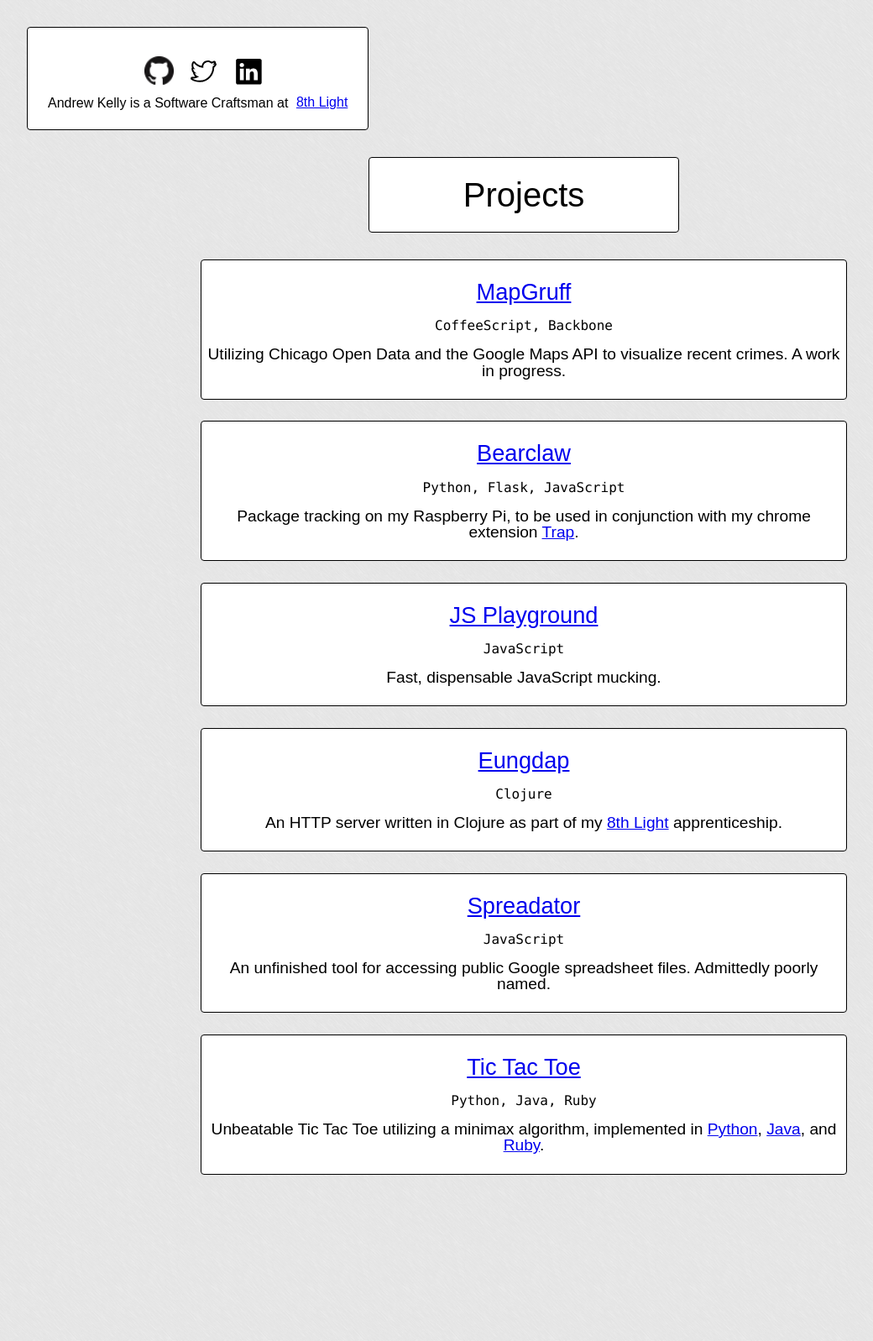
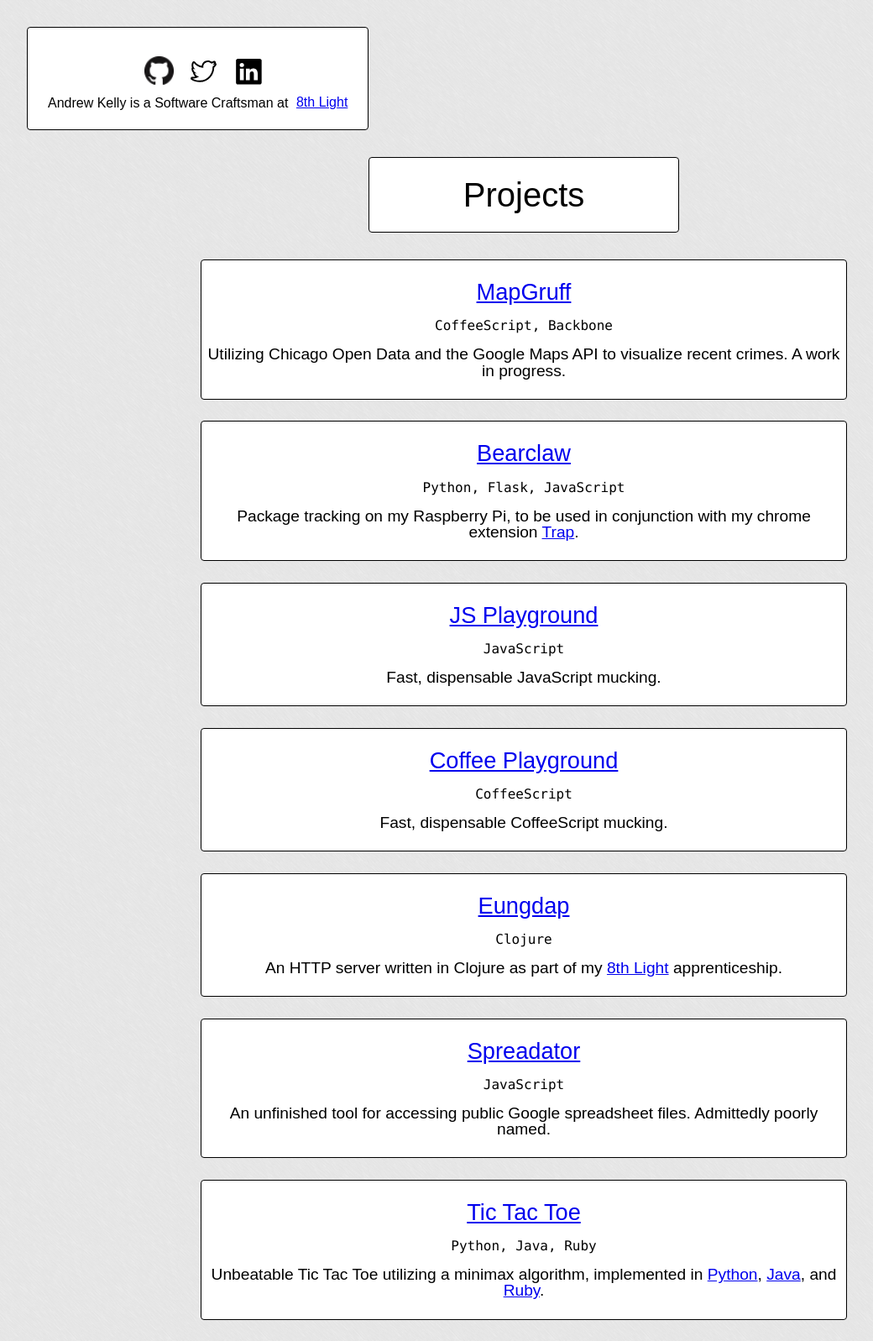
Before and after one commit to kellyaj/kellyaj.github.io, a Jekyll site: the page built from index.html, in a window 1280 px wide. Shown: the whole page at 84% size, without its empty margins (16-1056 px from the left). Built offline with Jekyll 4.4.1, drawn with Linux system fonts in a browser that asks for light colours; Markdown is read by kramdown in place of the engine named in the settings; before the commit the page ends 1424 px from its top, so only the background shows below that.

Commit message:
adds coffee playground

```diff
--- a/index.html
+++ b/index.html
@@ -22,6 +22,11 @@ title: Projects by Andrew Kelly
         <p>Fast, dispensable JavaScript mucking.</p>
       </li>
       <li class="project-item">
+        <h2> <a href="https://github.com/kellyaj/coffee_playground">Coffee Playground</a> </h2>
+        <h3>CoffeeScript</h3>
+        <p>Fast, dispensable CoffeeScript mucking.</p>
+      </li>
+      <li class="project-item">
         <h2> <a href="https://github.com/kellyaj/eungdap">Eungdap</a> </h2>
         <h3>Clojure</h3>
         <p>An HTTP server written in Clojure as part of my <a href="http://8thlight.com/">8th Light</a> apprenticeship.</p>
```
